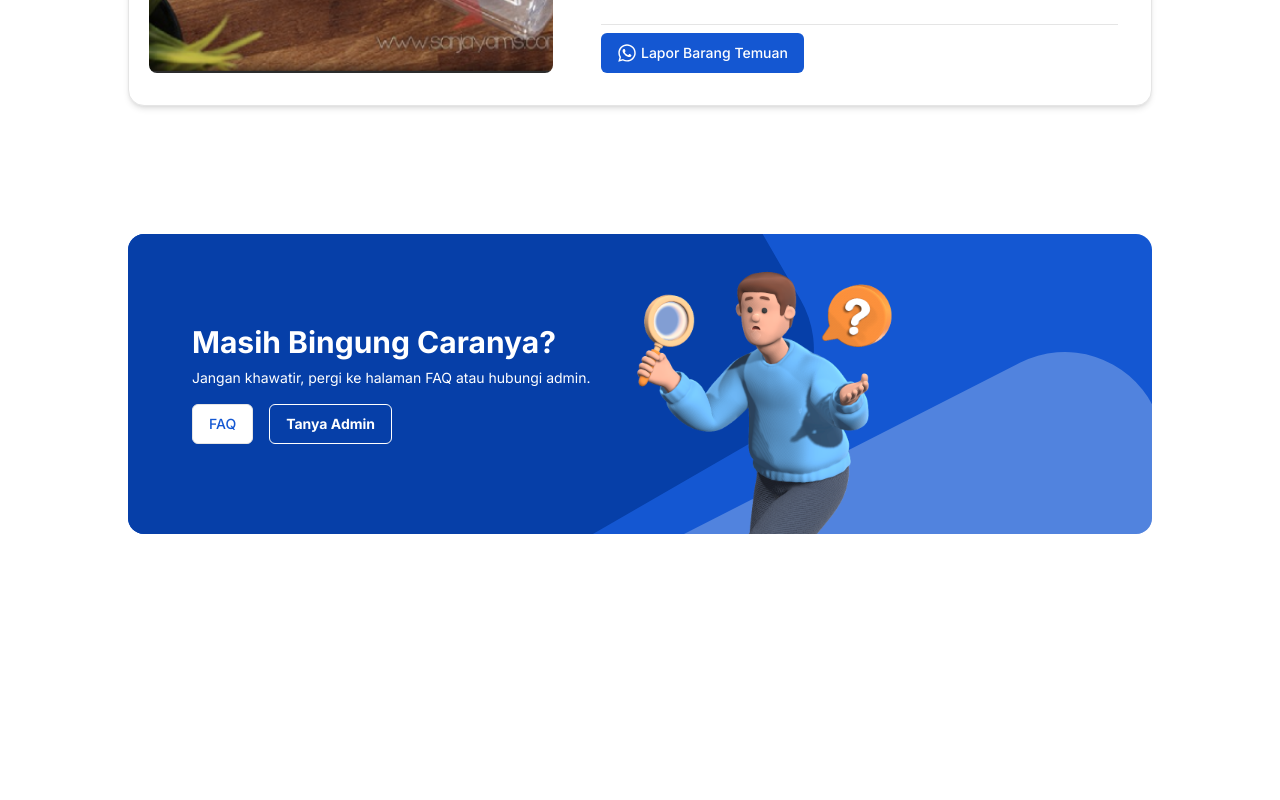
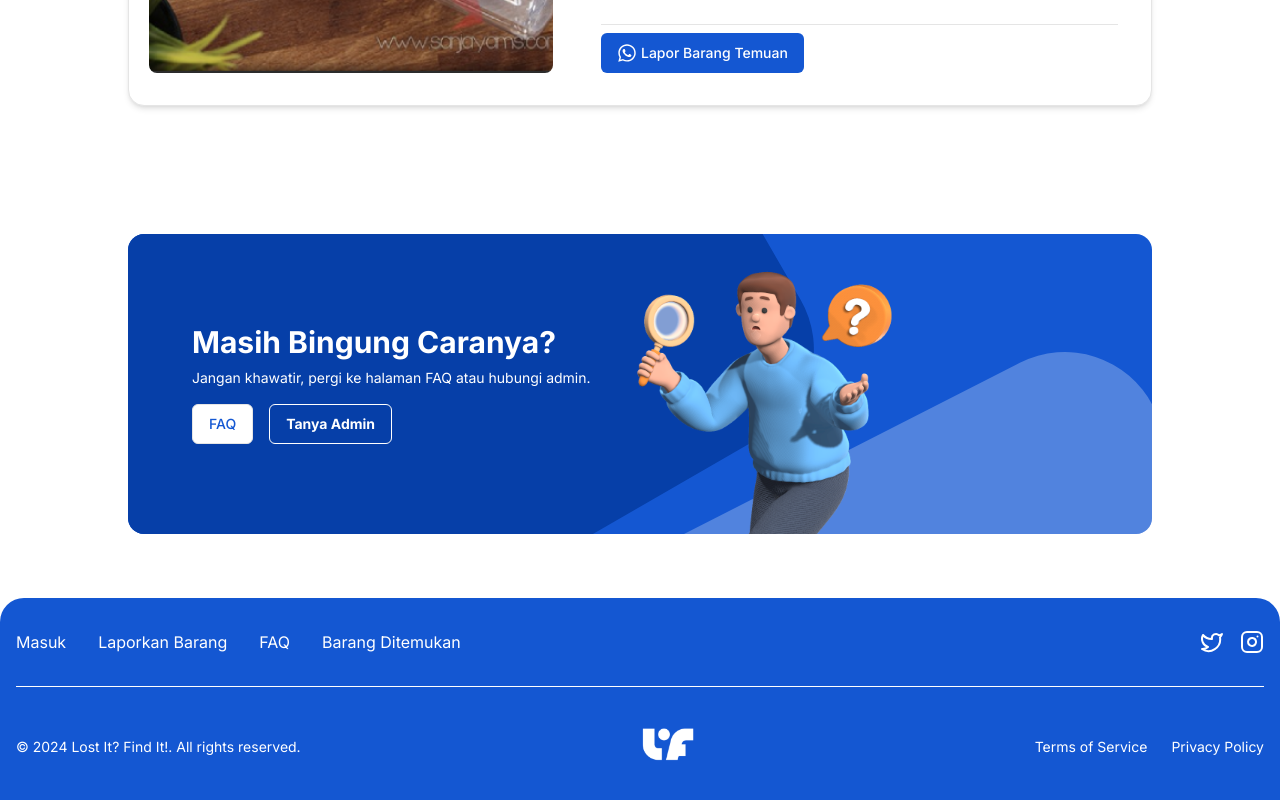
Before and after one commit to saaip7/PAW_TA_lostit-findit, a Next.js app in the folder client/: page /product/1 in a window 1280 px wide. Shown: the part 424-1224 px from the top of the page. Before the commit the page ends 1022 px from the top, so only its background shows below. Built offline with nearby package versions, Linux system fonts and the light colour scheme.

Commit message:
feat: add footer

```diff
--- a/client/src/app/product/[productId]/page.tsx
+++ b/client/src/app/product/[productId]/page.tsx
@@ -4,6 +4,7 @@ import { notFound } from "next/navigation";
 import { DetailProductCard } from "@/components/detailProductCard";
 import Navbar from "@/components/Navbar";
 import { Button } from "@/components/button";
+import { Footer } from "@/components/Footer";
 
 // Data produk sementara (bisa menggunakan API atau sumber data lain di aplikasi sebenarnya)
 const products = [
@@ -91,6 +92,8 @@ export default function ProductDetailPage({
                 style={{ transform: 'rotate(150deg)', borderRadius:'99px', width:'700px', height:'500px'}}/>
         </div>
       </section>
+
+      <Footer/>
     </div>
     </>
   );
--- /dev/null
+++ b/client/src/components/Footer.tsx
@@ -0,0 +1,58 @@
+import React from 'react';
+import { Twitter, Instagram } from 'lucide-react';
+
+export function Footer() {
+  return (
+    <footer className="bg-darkBlue1 text-white rounded-t-3xl">
+      <div className="max-w-7xl mx-auto px-4 py-2 pt-8">
+        {/* Navigation Links */}
+        <div className="flex flex-wrap items-center justify-between">
+          <nav className="flex gap-8 flex-wrap">
+            <a href="/login" className="hover:text-blue-100 transition-colors">
+              Masuk
+            </a>
+            <a href="/report" className="hover:text-blue-100 transition-colors">
+              Laporkan Barang
+            </a>
+            <a href="/faq" className="hover:text-blue-100 transition-colors">
+              FAQ
+            </a>
+            <a href="/found" className="hover:text-blue-100 transition-colors">
+              Barang Ditemukan
+            </a>
+          </nav>
+
+          <div className="flex gap-4 items-center">
+            <a href="https://twitter.com" className="hover:text-blue-100 transition-colors">
+              <Twitter size={24} />
+            </a>
+            <a href="https://instagram.com" className="hover:text-blue-100 transition-colors">
+              <Instagram size={24} />
+            </a>
+          </div>
+        </div>
+
+        {/* Divider */}
+        <div className="h-px bg-white my-8" />
+
+        {/* Bottom Section */}
+        <div className="flex flex-wrap items-center justify-between mb-8">
+          <p className="text-sm">
+            © 2024 Lost It? Find It!. All rights reserved.
+          </p>
+
+          <img src="/LogoWhite.png" alt="logo" className="w-18 h-14" />
+
+          <div className="flex gap-6">
+            <a href="/terms" className="text-sm hover:text-blue-100 transition-colors">
+              Terms of Service
+            </a>
+            <a href="/privacy" className="text-sm hover:text-blue-100 transition-colors">
+              Privacy Policy
+            </a>
+          </div>
+        </div>
+      </div>
+    </footer>
+  );
+}
--- a/client/src/components/Navbar.tsx
+++ b/client/src/components/Navbar.tsx
@@ -5,6 +5,7 @@ import { Search, Menu, X, Plus } from 'lucide-react';
 import Image from 'next/image';
 import { Button } from '@/components/button';
 import Cookies from 'js-cookie';
+import Link from 'next/link';
 
 const Navbar = () => {
   const [isOpen, setIsOpen] = useState(false);
@@ -25,9 +26,11 @@ const Navbar = () => {
       <div className="mx-auto">
         <div className="flex items-center justify-between h-16">
           {/* Logo */}
-          <div className="flex-shrink-0">
+          <Link href="/" rel="noopener noreferrer">
+          <div className={`hover:scale-110 transition-transform duration-300 will-change-transform`}>
             <Image src="/logo.svg" alt="Logo" width={62} height={62} />
           </div>
+          </Link>
 
           {/* Search Bar - Hidden on mobile */}
           <div className="hidden md:block flex-1 max-w-2xl mx-8">
```
Also changed, not shown: client/public/LOGO.png (added), client/public/LogoWhite.png (added).
